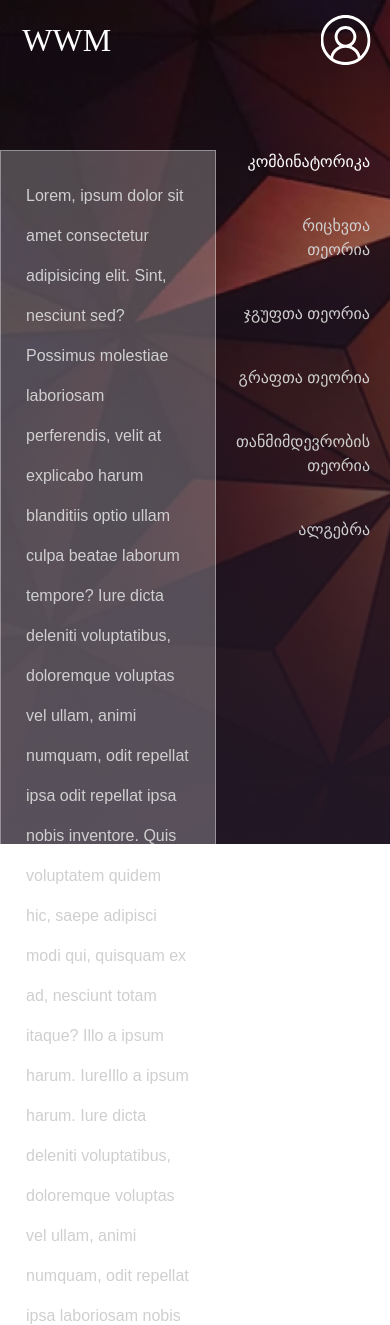
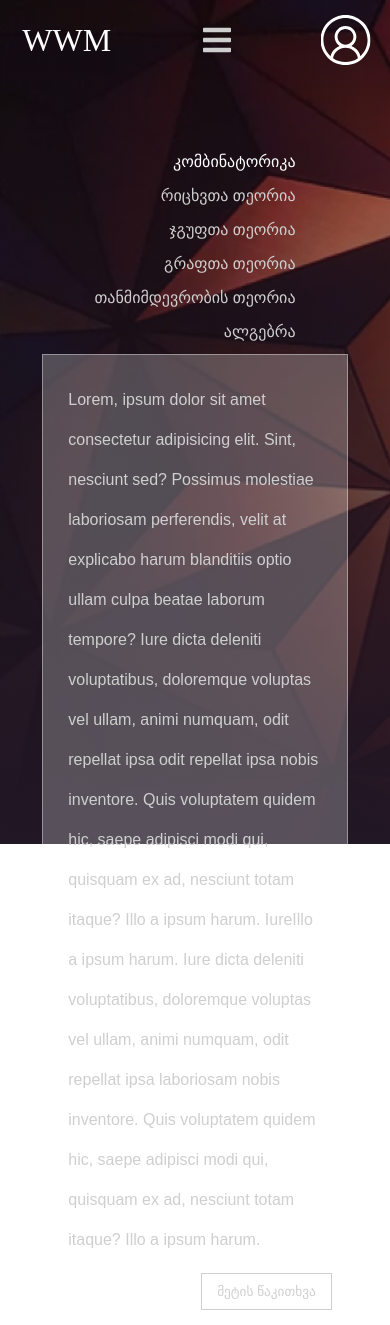
Before and after one commit to davidunilab/davidunilab.wwm, a PHP site: page /structure.html in a window 390 px wide. Shown: the top 1325 px of the page. Run offline with PHP 8.4, Linux system fonts and the light colour scheme; some web fonts are replaced.

Commit message:
regular update

```diff
--- a/css/style.css
+++ b/css/style.css
@@ -244,7 +244,7 @@ header .site_name {
   }
   header nav ul {
     display: none;
-    background-color: rgba(31, 5, 5, 0.335);
+    background-color: rgba(31, 5, 5, 0.7);
     overflow: hidden;
     position: absolute;
     -webkit-box-align: start;
@@ -284,6 +284,18 @@ header .site_name {
   }
   .portals > div a {
     margin-top: -5px;
+  }
+  #structure section .container, #change section .container, #space section .container {
+    -webkit-box-orient: vertical;
+    -webkit-box-direction: reverse;
+        -ms-flex-direction: column-reverse;
+            flex-direction: column-reverse;
+    -webkit-box-align: center;
+        -ms-flex-align: center;
+            align-items: center;
+  }
+  #structure section .container .side-nav li, #change section .container .side-nav li, #space section .container .side-nav li {
+    padding-bottom: 10px;
   }
 }
 
--- a/js/main.js
+++ b/js/main.js
@@ -1,4 +1,8 @@
-document.querySelector(".fa-bars").addEventListener("click", function(){
+let hum = document.querySelector(".fa-bars");
+if (hum) {
+
+
+hum.addEventListener("click", function(){
    let x = document.querySelector("nav ul")
 
     if (window.getComputedStyle(x).display == "none" ){
@@ -7,3 +11,4 @@ document.querySelector(".fa-bars").addEventListener("click", function(){
         x.style.display = "none"
     }
 })
+}
--- a/scss/_main.scss
+++ b/scss/_main.scss
@@ -114,7 +114,7 @@ body{
     nav{
       ul {
         display: none;
-        background-color: rgba(31, 5, 5, 0.335);
+        background-color: rgba(31, 5, 5, 0.7);
         overflow: hidden;
         position: absolute;
         align-items: flex-start;
@@ -148,4 +148,18 @@ body{
       }
     }
   }
+
+  #structure, #change, #space{
+    section{
+      .container{
+        flex-direction: column-reverse;
+        align-items: center;
+        .side-nav{
+          li{
+            padding-bottom: 10px;
+          }
+        }
+      }
+    }
+  }
 }
--- a/scss/_structure.scss
+++ b/scss/_structure.scss
@@ -8,6 +8,7 @@
         ),
         url(../images/srtucture_background.png);
         background-color: black;
+
     }
 
     section .container{
--- a/structure.html
+++ b/structure.html
@@ -9,8 +9,7 @@
         <!-- Primary Meta Tags -->
         <title>მათემატიკის საოცარი სამყარო</title>
         <meta name="title" content="მათემატიკის საოცარი სამყარო">
-    <meta name="description"
-          content="მათამატიკია ახსნილია მარტივი ენით, დართული აქვს სავარჯიშოები, თავსატეხვი, თამაშები ასევე საიტი არის ილუსტრირებული. მის გამოყენება შეუძლიათ როგორც ბავშვებს, ასევერე უმაღლესი სასწავლებლის სტუდენტებს.">
+        <meta name="description" content="მათამატიკია ახსნილია მარტივი ენით, დართული აქვს სავარჯიშოები, თავსატეხვი, თამაშები ასევე საიტი არის ილუსტრირებული. მის გამოყენება შეუძლიათ როგორც ბავშვებს, ასევერე უმაღლესი სასწავლებლის სტუდენტებს.">
         <meta name="keywords" content="mathematics, algebra, geometry, topology, number theory ">
         <meta name="robots" content="index, follow">
         <meta name="language" content="English">
@@ -19,30 +18,28 @@
         <meta property="og:type" content="website">
         <meta property="og:url" content="https://metatags.io/">
         <meta property="og:title" content="მათემატიკის საოცარი სამყარო">
-    <meta property="og:description"
-          content="მათამატიკია ახსნილია მარტივი ენით, დართული აქვს სავარჯიშოები, თავსატეხვი, თამაშები ასევე საიტი არის ილუსტრირებული. მის გამოყენება შეუძლიათ როგორც ბავშვებს, ასევერე უმაღლესი სასწავლებლის სტუდენტებს.">
-    <meta property="og:image"
-          content="https://metatags.io/assets/meta-tags-16a33a6a8531e519cc0936fbba0ad904e52d35f34a46c97a2c9f6f7dd7d336f2.png">
+        <meta property="og:description" content="მათამატიკია ახსნილია მარტივი ენით, დართული აქვს სავარჯიშოები, თავსატეხვი, თამაშები ასევე საიტი არის ილუსტრირებული. მის გამოყენება შეუძლიათ როგორც ბავშვებს, ასევერე უმაღლესი სასწავლებლის სტუდენტებს.">
+        <meta property="og:image" content="https://metatags.io/assets/meta-tags-16a33a6a8531e519cc0936fbba0ad904e52d35f34a46c97a2c9f6f7dd7d336f2.png">
 
         <!-- Twitter -->
         <meta property="twitter:card" content="summary_large_image">
         <meta property="twitter:url" content="https://metatags.io/">
         <meta property="twitter:title" content="მათემატიკის საოცარი სამყარო">
-    <meta property="twitter:description"
-          content="მათამატიკია ახსნილია მარტივი ენით, დართული აქვს სავარჯიშოები, თავსატეხვი, თამაშები ასევე საიტი არის ილუსტრირებული. მის გამოყენება შეუძლიათ როგორც ბავშვებს, ასევერე უმაღლესი სასწავლებლის სტუდენტებს.">
-    <meta property="twitter:image"
-          content="https://metatags.io/assets/meta-tags-16a33a6a8531e519cc0936fbba0ad904e52d35f34a46c97a2c9f6f7dd7d336f2.png">
+        <meta property="twitter:description" content="მათამატიკია ახსნილია მარტივი ენით, დართული აქვს სავარჯიშოები, თავსატეხვი, თამაშები ასევე საიტი არის ილუსტრირებული. მის გამოყენება შეუძლიათ როგორც ბავშვებს, ასევერე უმაღლესი სასწავლებლის სტუდენტებს.">
+        <meta property="twitter:image" content="https://metatags.io/assets/meta-tags-16a33a6a8531e519cc0936fbba0ad904e52d35f34a46c97a2c9f6f7dd7d336f2.png">
 
       <link rel="stylesheet" href="css/style.css">
+      <script defer src="js/main.js"></script>
       <link rel="stylesheet" href="//cdn.web-fonts.ge/fonts/bpg-glaho-bold/css/bpg-glaho-bold.min.css">
+      <!-- FONT AWESOME -->
+      <link rel="stylesheet" href="https://cdnjs.cloudflare.com/ajax/libs/font-awesome/5.15.4/css/all.min.css" integrity="sha512-1ycn6IcaQQ40/MKBW2W4Rhis/DbILU74C1vSrLJxCq57o941Ym01SwNsOMqvEBFlcgUa6xLiPY/NS5R+E6ztJQ==" crossorigin="anonymous" referrerpolicy="no-referrer" />
+
 
 
     </head>
 
     <body>
-
     <div id="structure">
-
 
     <header>
         <div class='container'>
@@ -52,6 +49,7 @@
               <div class='logo'>
                   <a href="https://davidunilab.github.io/davidunilab.wwm/"><img src="images/logo.svg" alt="Logo"></a>
               </div>
+
               <ul>
                 <li><a href="javascript:void;">თამაშები</a></li>
                 <li><a href="javascript:void;">ხელსაწყოები</a></li>
@@ -60,14 +58,15 @@
                 <li><a href="javascript:void;">საიტის რუკა</a></li>
               </ul>
           </div>
+          <i class="fa fa-bars fa-2x"></i>
+
             <a href="https://davidunilab.github.io/davidunilab.wwm/profile.html">
-                    <img class='profile' src='images/profile.svg'>
+                <img class='profile'src='images/profile.svg'>
             </a>
-            </nav>
-
 
         </div>
       </header>
+
 
 
     <section>
```
Lines whose indentation alone changed are shown as unchanged.
